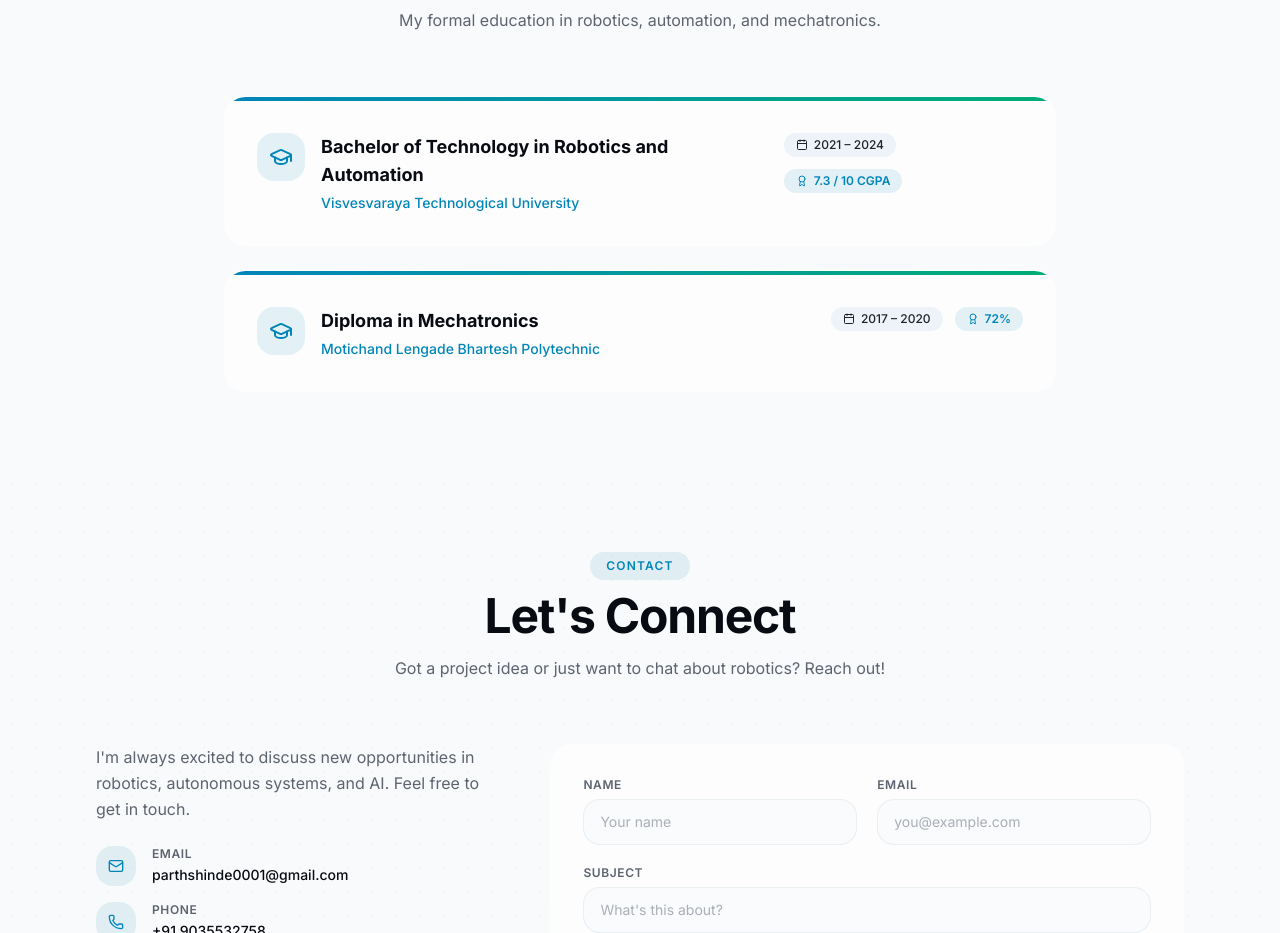
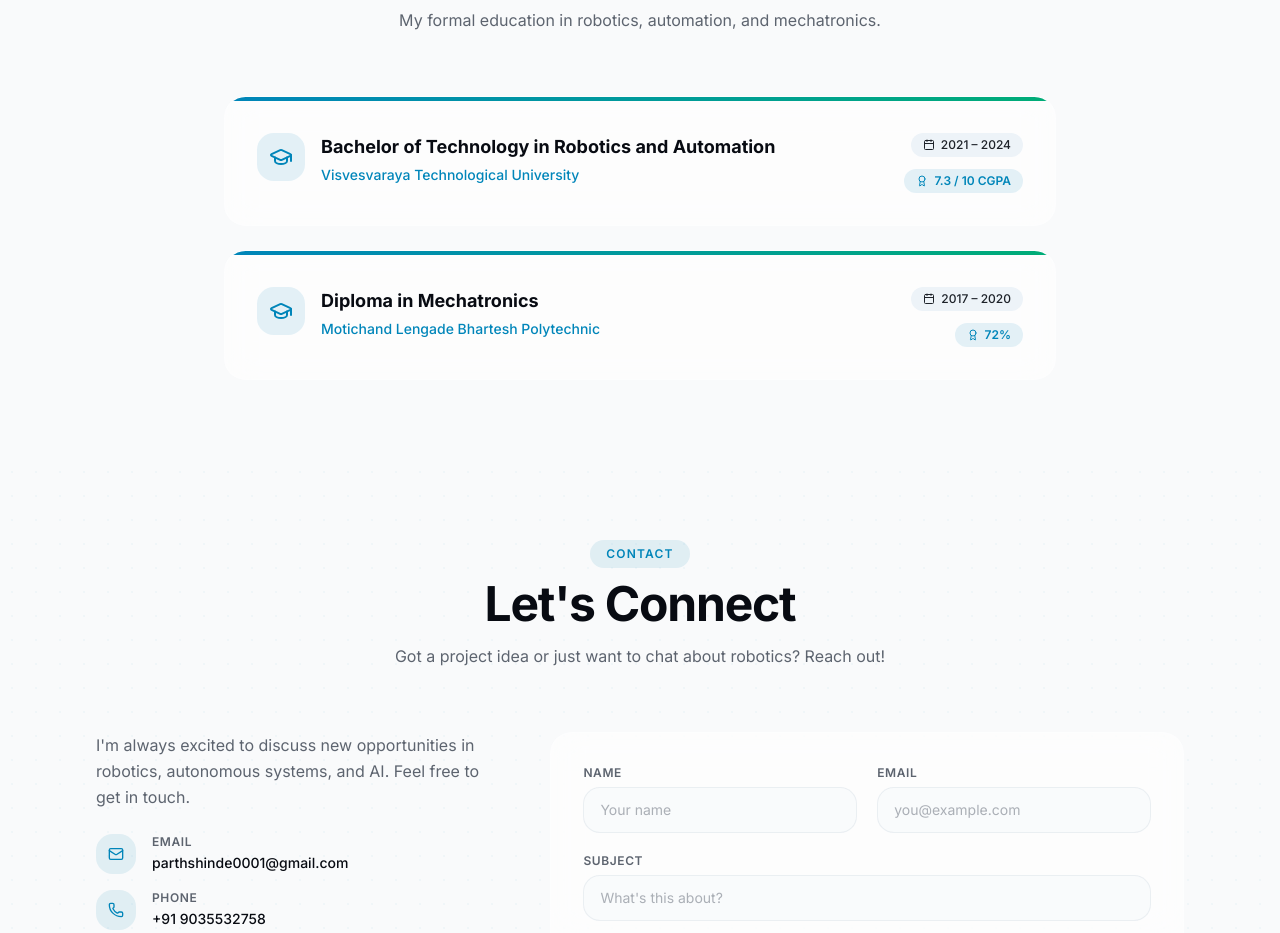
Before and after one commit to shinde0001/my_portfolio, a Next.js app: page / in a window 1280 px wide. Shown: the part 4380-5313 px from the top of the page. Built offline with nearby package versions, Linux system fonts and the light colour scheme.

Commit message:
fix: badge alignment in education section

```diff
--- a/src/components/sections/education.tsx
+++ b/src/components/sections/education.tsx
@@ -36,7 +36,7 @@ export function EducationSection() {
                       </div>
                     </div>
 
-                    <div className="flex flex-wrap items-center gap-3">
+                    <div className="flex flex-row sm:flex-col flex-wrap sm:flex-nowrap items-center sm:items-end gap-2 sm:gap-3 shrink-0 mt-2 sm:mt-0">
                       <span className="inline-flex items-center gap-1.5 rounded-full bg-secondary px-3 py-1 text-xs font-medium text-secondary-foreground">
                         <Calendar className="h-3 w-3" />
                         {edu.period}
```
